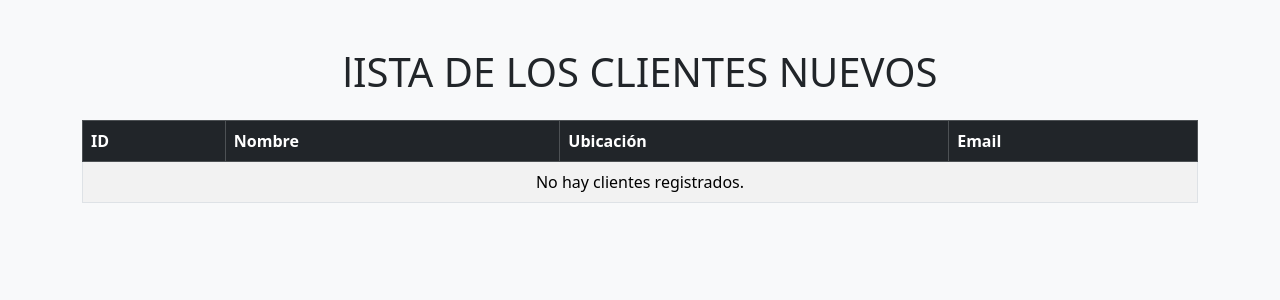
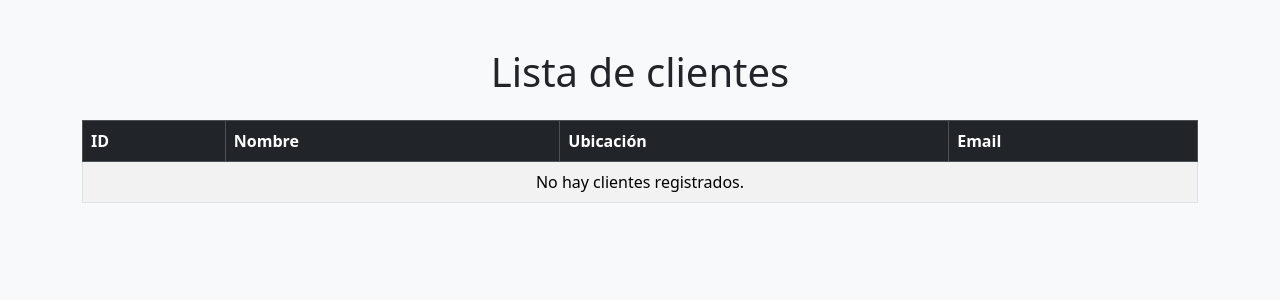
Before and after one commit to YahirEstradaa/prueba, a Django app: page /mostrar-customers/ in a window 1280 px wide. Shown: the top 300 px of the page. Run offline with Django 5.2, Linux system fonts and the light colour scheme; data that the repository does not hold is empty.

Commit message:
nuevo cambio

```diff
--- a/tabla/templates/mostrar_customers.html
+++ b/tabla/templates/mostrar_customers.html
@@ -9,7 +9,7 @@
 <body class="bg-light">
 
 <div class="container mt-5">
-    <h1 class="mb-4 text-center">lISTA DE LOS CLIENTES NUEVOS</h1>
+    <h1 class="mb-4 text-center">Lista de clientes</h1>
     <div class="table-responsive">
         <table class="table table-striped table-bordered table-hover">
             <thead class="table-dark">
```
